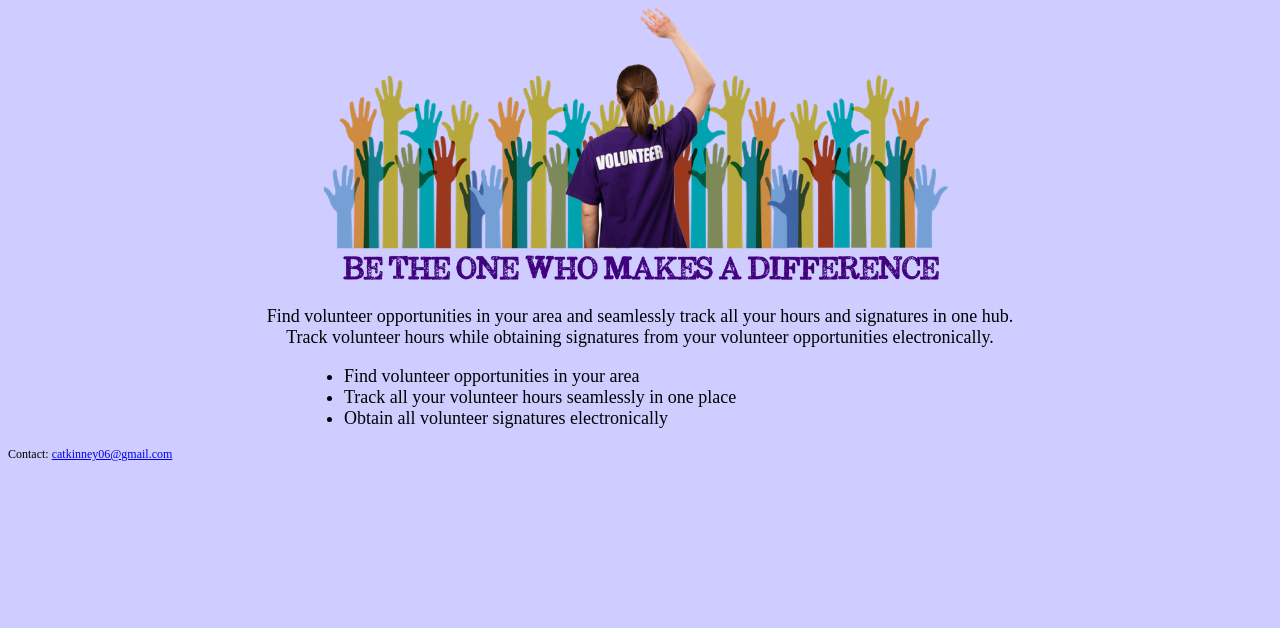
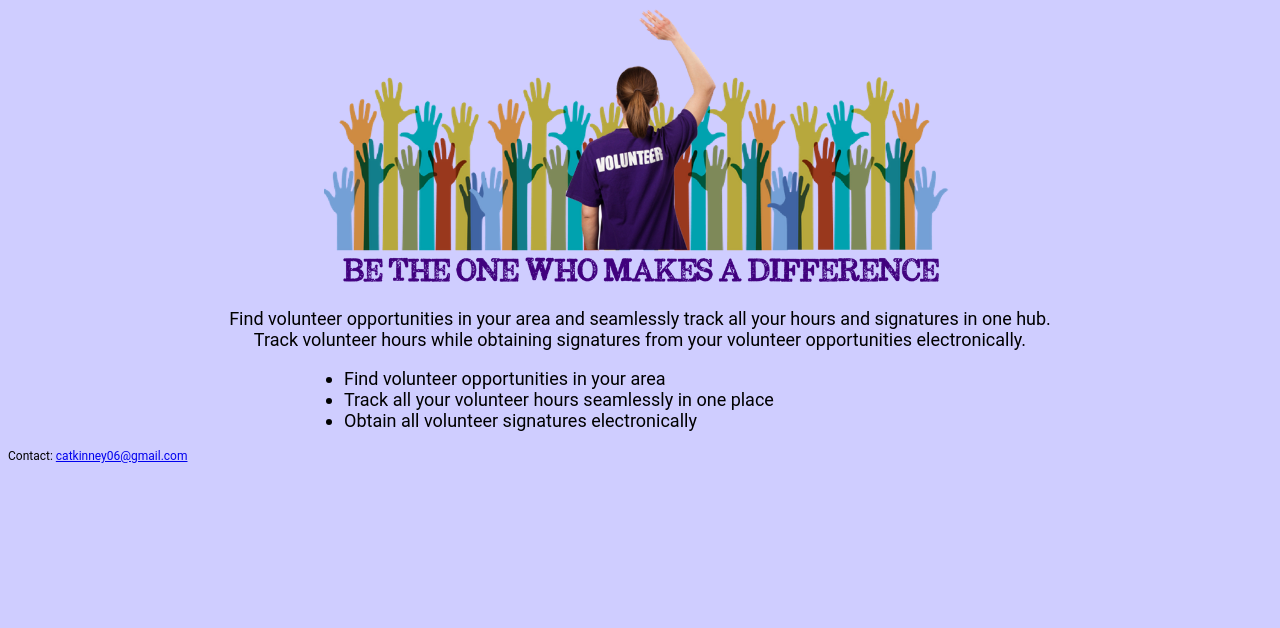
Before and after one commit to catherine-kinney/catherine-kinney.github.io, a plain HTML site: page unit_3/index.html in a window 1280 px wide. Shown: the part 172-800 px from the top of the page. Drawn offline with Linux system fonts and the light colour scheme.

Commit message:
font family

```diff
--- a/unit_3/css/style.css
+++ b/unit_3/css/style.css
@@ -1,6 +1,6 @@
 body {
 	background-color: #CFCDFF;
-	font: Roboto, sans-serif;
+	font-family: Roboto, sans-serif;
 }
 h1 {
 	text-align: center;
```
